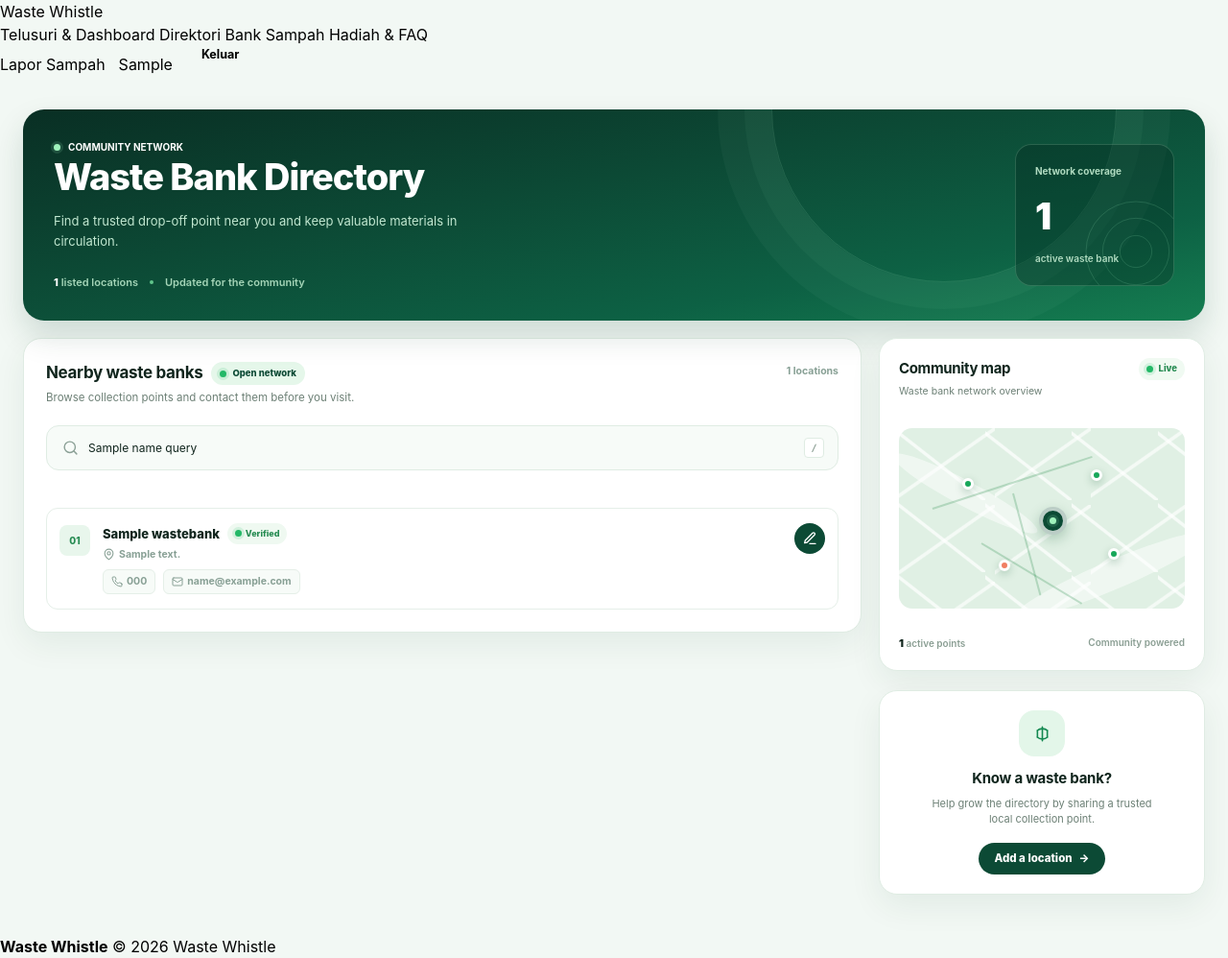
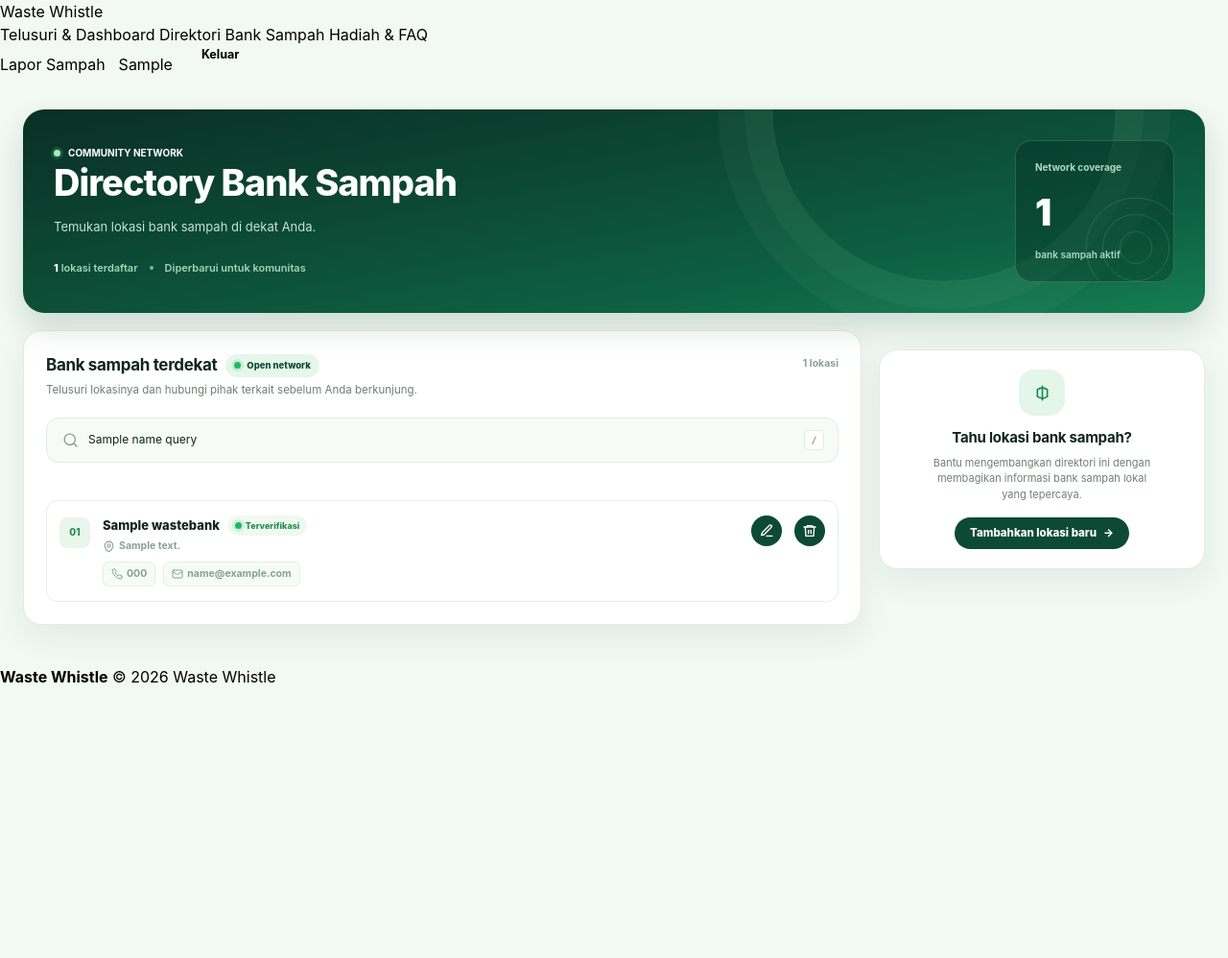
Before and after one commit to pbp-kelompok-b9/WasteWhistle, a Django app: template templates/directory/directory_page.html in a window 1280 px wide. Shown: the whole page at 96% size. After the commit the page ends 712 px from the top, so only its background shows below. Run offline with Django 5.2, Linux system fonts and the light colour scheme; a user stored in the database is signed in; tables that the repository leaves empty hold one stand-in row (values such as "Sample post"); the template is opened without the code that fills it: values that come from a table or form of the project are taken from there, most other values are stand-ins (such as "Sample title", 1, 10 or a date in 2020); style sheets or scripts are compiled from the project's sources.

Commit message:
Feat: Added Delete Button to Directory

```diff
--- a/static/css/input_directory.css
+++ b/static/css/input_directory.css
@@ -531,4 +531,40 @@
   .directory-form-page aside > .directory-panel:last-child p {
     @apply mt-1 text-[10px] leading-[1.5] text-[var(--directory-muted)];
   }
+
+  .directory-delete-form {
+    @apply inline-flex;
+  }
+
+  .directory-delete-popover {
+    @apply fixed top-6 left-1/2 right-auto bottom-auto m-0 -translate-x-1/2
+           w-[min(320px,calc(100vw-32px))] border border-[#dcebe1] rounded-[14px]
+           p-[18px] text-[var(--directory-ink)] bg-white
+           shadow-[0_18px_45px_rgba(18,58,43,.18)];
+  }
+
+  .directory-delete-popover h3 {
+    @apply m-0 text-[15px];
+  }
+
+  .directory-delete-popover p {
+    @apply mt-[7px] mb-4 mx-0 text-[var(--directory-muted)] text-xs leading-[1.5];
+  }
+
+  .directory-delete-popover__actions {
+    @apply flex justify-end gap-2;
+  }
+
+  .directory-delete-popover__cancel,
+  .directory-delete-popover__confirm {
+    @apply border-0 rounded-full px-3 py-2 cursor-pointer text-[11px] font-extrabold;
+  }
+
+  .directory-delete-popover__cancel {
+    @apply text-[var(--directory-green)] bg-[#edf7f0];
+  }
+
+  .directory-delete-popover__confirm {
+    @apply text-white bg-[#b53b3b];
+  }
 }
--- a/static/css/output_directory.css
+++ b/static/css/output_directory.css
@@ -9,12 +9,14 @@
     --font-mono: ui-monospace, SFMono-Regular, Menlo, Monaco, Consolas, "Liberation Mono",
       "Courier New", monospace;
     --color-red-600: oklch(57.7% 0.245 27.325);
+    --color-red-700: oklch(50.5% 0.213 27.518);
     --color-white: #fff;
     --spacing: 0.25rem;
     --text-xs: 0.75rem;
     --text-xs--line-height: calc(1 / 0.75);
     --text-sm: 0.875rem;
     --text-sm--line-height: calc(1.25 / 0.875);
+    --font-weight-normal: 400;
     --font-weight-semibold: 600;
     --font-weight-bold: 700;
     --font-weight-extrabold: 800;
@@ -277,9 +279,6 @@
   .shrink-0 {
     flex-shrink: 0;
   }
-  .grow {
-    flex-grow: 1;
-  }
   .grid-cols-1 {
     grid-template-columns: repeat(1, minmax(0, 1fr));
   }
@@ -394,6 +393,14 @@
   .text-center {
     text-align: center;
   }
+  .text-sm {
+    font-size: var(--text-sm);
+    line-height: var(--tw-leading, var(--text-sm--line-height));
+  }
+  .text-xs {
+    font-size: var(--text-xs);
+    line-height: var(--tw-leading, var(--text-xs--line-height));
+  }
   .text-\[10px\] {
     font-size: 10px;
   }
@@ -432,6 +439,10 @@
     --tw-leading: 1.25;
     line-height: 1.25;
   }
+  .leading-relaxed {
+    --tw-leading: var(--leading-relaxed);
+    line-height: var(--leading-relaxed);
+  }
   .font-bold {
     --tw-font-weight: var(--font-weight-bold);
     font-weight: var(--font-weight-bold);
@@ -440,6 +451,10 @@
     --tw-font-weight: var(--font-weight-extrabold);
     font-weight: var(--font-weight-extrabold);
   }
+  .font-normal {
+    --tw-font-weight: var(--font-weight-normal);
+    font-weight: var(--font-weight-normal);
+  }
   .font-semibold {
     --tw-font-weight: var(--font-weight-semibold);
     font-weight: var(--font-weight-semibold);
@@ -482,6 +497,9 @@
   .text-\[\#115D3F\] {
     color: #115D3F;
   }
+  .text-\[\#11352B\] {
+    color: #11352B;
+  }
   .text-\[\#12241D\] {
     color: #12241D;
   }
@@ -496,6 +514,9 @@
   }
   .text-inherit {
     color: inherit;
+  }
+  .text-red-700 {
+    color: var(--color-red-700);
   }
   .no-underline {
     text-decoration-line: none;
@@ -1566,6 +1587,67 @@
     --tw-leading: 1.5;
     line-height: 1.5;
     color: var(--directory-muted);
+  }
+  .directory-delete-form {
+    display: inline-flex;
+  }
+  .directory-delete-popover {
+    position: fixed;
+    top: calc(var(--spacing) * 6);
+    right: auto;
+    bottom: auto;
+    left: calc(1 / 2 * 100%);
+    margin: 0px;
+    width: min(320px, calc(100vw - 32px));
+    --tw-translate-x: calc(calc(1 / 2 * 100%) * -1);
+    translate: var(--tw-translate-x) var(--tw-translate-y);
+    border-radius: 14px;
+    border-style: var(--tw-border-style);
+    border-width: 1px;
+    border-color: #dcebe1;
+    background-color: var(--color-white);
+    padding: 18px;
+    color: var(--directory-ink);
+    --tw-shadow: 0 18px 45px var(--tw-shadow-color, rgba(18,58,43,.18));
+    box-shadow: var(--tw-inset-shadow), var(--tw-inset-ring-shadow), var(--tw-ring-offset-shadow), var(--tw-ring-shadow), var(--tw-shadow);
+  }
+  .directory-delete-popover h3 {
+    margin: 0px;
+    font-size: 15px;
+  }
+  .directory-delete-popover p {
+    margin-inline: 0px;
+    margin-top: 7px;
+    margin-bottom: calc(var(--spacing) * 4);
+    font-size: var(--text-xs);
+    line-height: var(--tw-leading, var(--text-xs--line-height));
+    --tw-leading: 1.5;
+    line-height: 1.5;
+    color: var(--directory-muted);
+  }
+  .directory-delete-popover__actions {
+    display: flex;
+    justify-content: flex-end;
+    gap: calc(var(--spacing) * 2);
+  }
+  .directory-delete-popover__cancel, .directory-delete-popover__confirm {
+    cursor: pointer;
+    border-radius: calc(infinity * 1px);
+    border-style: var(--tw-border-style);
+    border-width: 0px;
+    padding-inline: calc(var(--spacing) * 3);
+    padding-block: calc(var(--spacing) * 2);
+    font-size: 11px;
+    --tw-font-weight: var(--font-weight-extrabold);
+    font-weight: var(--font-weight-extrabold);
+  }
+  .directory-delete-popover__cancel {
+    background-color: #edf7f0;
+    color: var(--directory-green);
+  }
+  .directory-delete-popover__confirm {
+    background-color: #b53b3b;
+    color: var(--color-white);
   }
 }
 @property --tw-border-style {
--- a/templates/directory/directory_page.html
+++ b/templates/directory/directory_page.html
@@ -13,18 +13,18 @@
         <section class="directory-hero">
             <div class="directory-hero__copy max-w-[580px]">
                 <div class="flex items-center gap-2 text-[10px] font-bold"><span class="directory-dot directory-dot--light"></span>COMMUNITY NETWORK</div>
-                <h1>Waste Bank Directory</h1>
-                <p>Find a trusted drop-off point near you and keep valuable materials in circulation.</p>
+                <h1>Directory Bank Sampah</h1>
+                <p>Temukan lokasi bank sampah di dekat Anda.</p>
                 <div class="directory-hero__meta">
-                    <span><strong>{{ total }}</strong> listed locations</span>
+                    <span><strong>{{ total }}</strong> lokasi terdaftar</span>
                     <span class="directory-hero__divider"></span>
-                    <span>Updated for the community</span>
+                    <span>Diperbarui untuk komunitas</span>
                 </div>
             </div>
             <div class="directory-hero__stat" aria-label="Total waste banks">
                 <span class="directory-hero__stat-label">Network coverage</span>
                 <strong>{{ total }}</strong>
-                <span>active waste bank{{ total|pluralize }}</span>
+                <span>bank sampah aktif</span>
                 <svg class="directory-hero__shape" viewBox="0 0 180 180" aria-hidden="true">
                     <circle cx="90" cy="90" r="72"/><circle cx="90" cy="90" r="48"/><circle cx="90" cy="90" r="23"/>
                 </svg>
@@ -36,12 +36,12 @@
                 <div class="directory-panel__header">
                     <div>
                         <div class="directory-title-line">
-                            <h2>Nearby waste banks</h2>
+                            <h2>Bank sampah terdekat</h2>
                             <span class="directory-status-pill"><span class="directory-dot directory-dot--green"></span>Open network</span>
                         </div>
-                        <p>Browse collection points and contact them before you visit.</p>
+                        <p>Telusuri lokasinya dan hubungi pihak terkait sebelum Anda berkunjung.</p>
                     </div>
-                    <span class="directory-count">{{ total }} locations</span>
+                    <span class="directory-count">{{ total }} lokasi</span>
                 </div>
 
                 <label class="directory-search" for="directory-search">
@@ -59,7 +59,10 @@
                     id="directory-results"
                     data-api-url="{% url 'directory:get_waste_bank_json' %}"
                     data-can-edit="{% if user.is_superuser or is_staff %}true{% else %}false{% endif %}"
+                    data-can-delete="{% if user.is_superuser %}true{% else %}false{% endif %}"
+                    data-csrf-token="{{ csrf_token }}"
                     data-edit-url-template="{% url 'directory:edit_waste_bank' '00000000-0000-0000-0000-000000000000' %}"
+                    data-delete-url-template="{% url 'directory:delete_waste_bank' '00000000-0000-0000-0000-000000000000' %}"
                 >
                     {% for bank in waste_banks %}
                     <article class="directory-bank-card directory-row" data-search="{{ bank.name }} {{ bank.address }} {{ bank.contact_number }} {{ bank.email }}">
@@ -67,7 +70,7 @@
                         <div class="directory-bank-card__body min-w-0 flex-1">
                             <div class="directory-bank-card__title flex flex-wrap items-center gap-2">
                                 <h3>{{ bank.name }}</h3>
-                                <span class="directory-open-label"><span class="directory-dot directory-dot--green"></span>Verified</span>
+                                <span class="directory-open-label"><span class="directory-dot directory-dot--green"></span>Terverifikasi</span>
                             </div>
                             <p class="directory-bank-card__address directory-count flex items-center gap-1">
                                 <svg width="13" height="13" viewBox="0 0 24 24" fill="none" stroke="currentColor" stroke-width="2" stroke-linecap="round" stroke-linejoin="round" aria-hidden="true">
@@ -92,15 +95,16 @@
                                         {{ bank.email }}
                                     </span>
                                 {% endif %}
-                                {% if not bank.contact_number and not bank.email %}<span class="directory-contact-chip directory-count">Contact not provided</span>{% endif %}
+                                {% if not bank.contact_number and not bank.email %}<span class="directory-contact-chip directory-count">Kontak tidak disediakan</span>{% endif %}
                             </div>
                         </div>
                         {% if user.is_superuser or is_staff %}
-                        <a class="directory-bank-card__action directory-secondary-button p-2" href="{% url 'directory:edit_waste_bank' bank.id %}" aria-label="Edit {{ bank.name }}">
-                            <svg width="16" height="16" viewBox="0 0 24 24" fill="none" stroke="currentColor" stroke-width="2" stroke-linecap="round" stroke-linejoin="round" aria-hidden="true">
-                                <path d="M12 20h9"/><path d="M16.5 3.5a2.12 2.12 0 0 1 3 3L8 18l-4 1 1-4Z"/>
-                            </svg>
-                        </a>
+                            <a class="directory-bank-card__action directory-secondary-button p-2" href="{% url 'directory:edit_waste_bank' bank.id %}" aria-label="Edit {{ bank.name }}">
+                                <svg width="16" height="16" viewBox="0 0 24 24" fill="none" stroke="currentColor" stroke-width="2" stroke-linecap="round" stroke-linejoin="round" aria-hidden="true">
+                                    <path d="M12 20h9"/><path d="M16.5 3.5a2.12 2.12 0 0 1 3 3L8 18l-4 1 1-4Z"/>
+                                </svg>
+                            </a>
+                            {% include 'directory/waste_bank_delete.html' %}
                         {% endif %}
                     </article>
                     {% empty %}
@@ -110,39 +114,18 @@
                                 <path d="m7 7 3-3 3 3"/><path d="M10 4v8a4 4 0 0 0 4 4h3"/><path d="m17 13 3 3-3 3"/><path d="M20 16h-8a4 4 0 0 1-4-4V9"/>
                             </svg>
                         </span>
-                        <strong>No waste banks listed yet</strong>
-                        <p>Once a location is added, it will appear here for the community.</p>
+                        <strong>Belum ada bank sampah yang terdaftar</strong>
+                        <p>Setelah lokasi ditambahkan, lokasi tersebut akan muncul di sini.</p>
                     </div>
                     {% endfor %}
                     <div class="directory-empty directory-empty--search" id="directory-no-results" hidden>
-                        <strong>No locations match your search</strong>
-                        <p>Try a different name or address.</p>
+                        <strong>Tidak ada lokasi yang cocok dengan pencarian Anda</strong>
+                        <p>Coba nama atau alamat yang berbeda.</p>
                     </div>
                 </div>
             </div>
 
             <aside>
-                <div class="directory-map-panel">
-                    <div class="directory-panel__header directory-panel__header--compact">
-                        <div>
-                            <h2>Community map</h2>
-                            <p>Waste bank network overview</p>
-                        </div>
-                        <span class="directory-map-live"><span class="directory-dot directory-dot--green"></span>Live</span>
-                    </div>
-                    <div class="directory-map-art" role="img" aria-label="Illustration of the waste bank network">
-                        <span class="directory-map-line directory-map-line--one"></span>
-                        <span class="directory-map-line directory-map-line--two"></span>
-                        <span class="directory-map-line directory-map-line--three"></span>
-                        <span class="directory-map-pin directory-map-pin--one"></span>
-                        <span class="directory-map-pin directory-map-pin--two"></span>
-                        <span class="directory-map-pin directory-map-pin--three"></span>
-                        <span class="directory-map-pin directory-map-pin--four"></span>
-                        <span class="directory-map-center"><span class="directory-dot directory-dot--light"></span></span>
-                    </div>
-                    <div class="directory-map-footer"><span><strong>{{ total }}</strong> active points</span><span>Community powered</span></div>
-                </div>
-
                 {% if user.is_superuser or is_staff %}
                 <div class="directory-panel mt-5" id="directory-help">
                     <span class="directory-empty__icon">
@@ -150,9 +133,9 @@
                             <path d="M12 3v18"/><path d="M5.5 7.5c1.5-1.5 3.5-2.25 6.5-2.25s5 .75 6.5 2.25"/><path d="M5.5 16.5c1.5 1.5 3.5 2.25 6.5 2.25s5-.75 6.5-2.25"/><path d="M5.5 7.5v9"/><path d="M18.5 7.5v9"/>
                         </svg>
                     </span>
-                    <h2>Know a waste bank?</h2>
-                    <p>Help grow the directory by sharing a trusted local collection point.</p>
-                        <a class="directory-secondary-button" href="{% url 'directory:create_waste_bank' %}">Add a location <span aria-hidden="true">→</span></a>
+                    <h2>Tahu lokasi bank sampah?</h2>
+                    <p>Bantu mengembangkan direktori ini dengan membagikan informasi bank sampah lokal yang tepercaya.</p>
+                        <a class="directory-secondary-button" href="{% url 'directory:create_waste_bank' %}">Tambahkan lokasi baru <span aria-hidden="true">→</span></a>
                 </div>
                 {% endif %}
             </aside>
@@ -181,6 +164,59 @@
             chip.className = "directory-contact-chip directory-count flex items-center gap-1";
             appendTextWithIcon(chip, iconMarkup, text);
             return chip;
+        }
+
+        function createDeleteControls(bank) {
+            const fields = bank.fields || {};
+            const popoverId = `delete-confirm-${bank.pk}`;
+            const form = document.createElement("form");
+            form.className = "directory-delete-form";
+            form.method = "post";
+            form.action = directoryResults.dataset.deleteUrlTemplate.replace(
+                "00000000-0000-0000-0000-000000000000",
+                bank.pk
+            );
+
+            const csrf = document.createElement("input");
+            csrf.type = "hidden";
+            csrf.name = "csrfmiddlewaretoken";
+            csrf.value = directoryResults.dataset.csrfToken;
+
+            const trigger = document.createElement("button");
+            trigger.className = "directory-bank-card__action directory-secondary-button p-2";
+            trigger.type = "button";
+            trigger.setAttribute("popovertarget", popoverId);
+            trigger.setAttribute("aria-label", `Delete ${fields.name || "waste bank"}`);
+            trigger.innerHTML = '<svg width="16" height="16" viewBox="0 0 24 24" fill="none" stroke="currentColor" stroke-width="2" stroke-linecap="round" stroke-linejoin="round" aria-hidden="true"><path d="M3 6h18"></path><path d="M8 6V4h8v2"></path><path d="M19 6l-1 14H6L5 6"></path><path d="M10 11v5"></path><path d="M14 11v5"></path></svg>';
+
+            const popover = document.createElement("div");
+            popover.id = popoverId;
+            popover.className = "directory-delete-popover";
+            popover.setAttribute("popover", "auto");
+
+            const heading = document.createElement("h3");
+            heading.textContent = `Delete ${fields.name || "this waste bank"}?`;
+            const message = document.createElement("p");
+            message.textContent = "This action permanently removes this waste bank from the directory.";
+            const actions = document.createElement("div");
+            actions.className = "directory-delete-popover__actions";
+
+            const cancel = document.createElement("button");
+            cancel.className = "directory-delete-popover__cancel";
+            cancel.type = "button";
+            cancel.textContent = "Cancel";
+            cancel.setAttribute("popovertarget", popoverId);
+            cancel.setAttribute("popovertargetaction", "hide");
+
+            const confirm = document.createElement("button");
+            confirm.className = "directory-delete-popover__confirm";
+            confirm.type = "submit";
+            confirm.textContent = "Delete";
+
+            actions.append(cancel, confirm);
+            popover.append(heading, message, actions);
+            form.append(csrf, trigger, popover);
+            return form;
         }
 
         function createDirectoryCard(bank, index) {
@@ -245,6 +281,9 @@
                 editLink.innerHTML = '<svg width="16" height="16" viewBox="0 0 24 24" fill="none" stroke="currentColor" stroke-width="2" stroke-linecap="round" stroke-linejoin="round" aria-hidden="true"><path d="M12 20h9"></path><path d="M16.5 3.5a2.12 2.12 0 0 1 3 3L8 18l-4 1 1-4Z"></path></svg>';
                 card.appendChild(editLink);
             }
+            if (directoryResults.dataset.canDelete === "true") {
+                card.appendChild(createDeleteControls(bank));
+            }
 
             return card;
         }
--- /dev/null
+++ b/templates/directory/waste_bank_delete.html
@@ -0,0 +1,23 @@
+<form class="directory-delete-form" method="post" action="{% url 'directory:delete_waste_bank' bank.id %}">
+    {% csrf_token %}
+    <button class="directory-bank-card__action directory-secondary-button p-2" type="button"
+        popovertarget="delete-confirm-{{ bank.id }}" aria-label="Delete {{ bank.name }}">
+        <svg width="16" height="16" viewBox="0 0 24 24" fill="none" stroke="currentColor" stroke-width="2"
+            stroke-linecap="round" stroke-linejoin="round" aria-hidden="true">
+            <path d="M3 6h18" />
+            <path d="M8 6V4h8v2" />
+            <path d="M19 6l-1 14H6L5 6" />
+            <path d="M10 11v5" />
+            <path d="M14 11v5" />
+        </svg>
+    </button>
+    <div id="delete-confirm-{{ bank.id }}" class="directory-delete-popover" popover>
+        <h3>Hapus {{ bank.name }}?</h3>
+        <p>Tindakan ini menghapus bank sampah tersebut secara permanen dari direktori.</p>
+        <div class="directory-delete-popover__actions">
+            <button class="directory-delete-popover__cancel" type="button" popovertarget="delete-confirm-{{ bank.id }}"
+                popovertargetaction="hide">Batal</button>
+            <button class="directory-delete-popover__confirm" type="submit">Hapus</button>
+        </div>
+    </div>
+</form>
```
Also changed, not shown: README.md.
